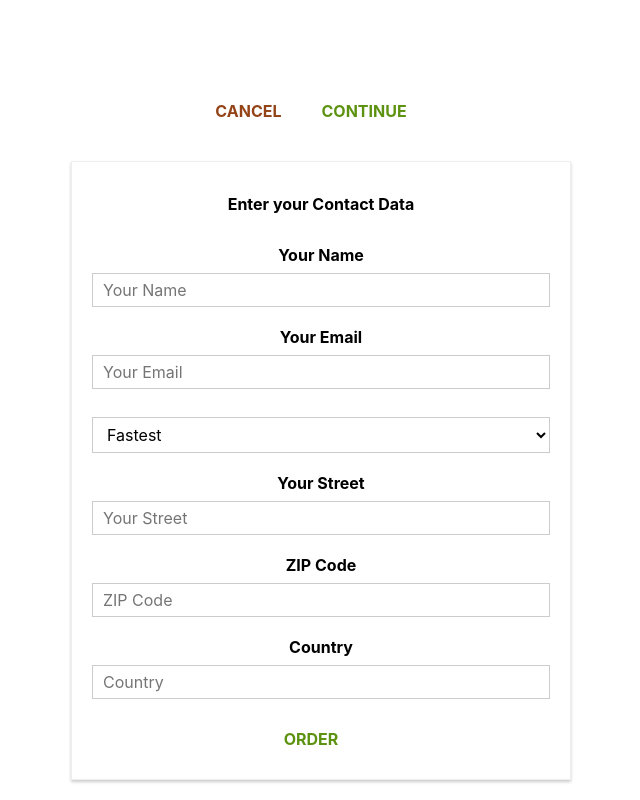
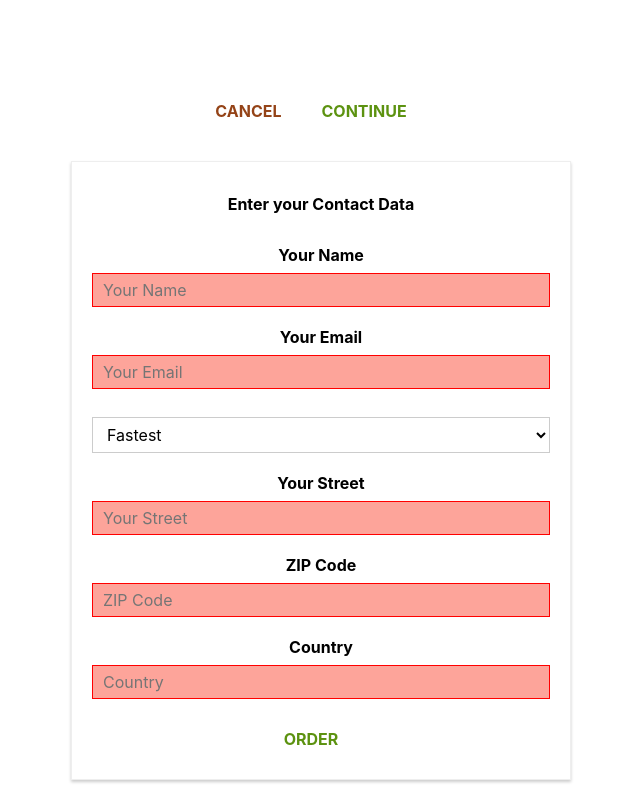
Before and after one commit to momchil-anachkov/burger-builder-react, a React (Create React App) app: page /checkout/contact-data in a window 1280 px wide. Shown: the part 651-1451 px from the top of the page, without its empty margins (319-959 px from the left). Built offline with nearby package versions, Linux system fonts and the light colour scheme.

Commit message:
add validation feedback

```diff
--- a/src/components/UI/Input/Input.module.scss
+++ b/src/components/UI/Input/Input.module.scss
@@ -25,3 +25,8 @@
   outline: none;
   background-color: #cccccc;
 }
+
+.Invalid {
+  border: 1px solid red;
+  background-color: #FDA49A;
+}
--- a/src/components/UI/Input/Input.tsx
+++ b/src/components/UI/Input/Input.tsx
@@ -5,13 +5,18 @@ import classes from './Input.module.scss';
 
 const Input = (props: InputProps) => {
   let input;
+  const inputClasses = [classes.InputElement];
+
+  if (props.invalid && props.shouldValidate){
+    inputClasses.push(classes.Invalid);
+  }
 
   switch(props.elementType) {
     case 'input':
     case 'email':
       input = (
         <input
-          className={classes.InputElement}
+          className={inputClasses.join(' ')}
           onChange={props.changed}
           {...props.elementConfig}
           value={props.value}
@@ -22,7 +27,7 @@ const Input = (props: InputProps) => {
     case 'textarea':
       input = (
         <textarea
-          className={classes.InputElement}
+          className={inputClasses.join(' ')}
           onChange={props.changed}
           {...props.elementConfig}
           value={props.value}
@@ -33,7 +38,7 @@ const Input = (props: InputProps) => {
     case 'select':
       input = (
         <select
-          className={classes.InputElement}
+          className={inputClasses.join(' ')}
           onChange={props.changed}
           {...props.elementConfig}
           value={props.value}
@@ -48,7 +53,7 @@ const Input = (props: InputProps) => {
     default:
       input = (
         <input
-          className={classes.InputElement}
+          className={inputClasses.join(' ')}
           onChange={props.changed}
           {...props.elementConfig}
           value={props.value}
--- a/src/components/UI/Input/InputProps.ts
+++ b/src/components/UI/Input/InputProps.ts
@@ -5,5 +5,7 @@ export interface InputProps extends Props {
   elementType: string;
   elementConfig: any;
   value: any;
+  invalid: boolean;
+  shouldValidate: boolean;
   changed: (event: any) => void;
 }
--- a/src/containers/Checkout/ContactData/ContactData.tsx
+++ b/src/containers/Checkout/ContactData/ContactData.tsx
@@ -162,6 +162,8 @@ class ContactData extends React.Component<ContactDataProps, any> {
           elementType={item.config.elementType}
           elementConfig={item.config.elementConfig}
           value={item.config.value}
+          invalid={!item.config.valid}
+          shouldValidate={!!item.config.validation}
           changed={this.inputChangedHandler.bind(this, item.id)}
         />
       ))
```
